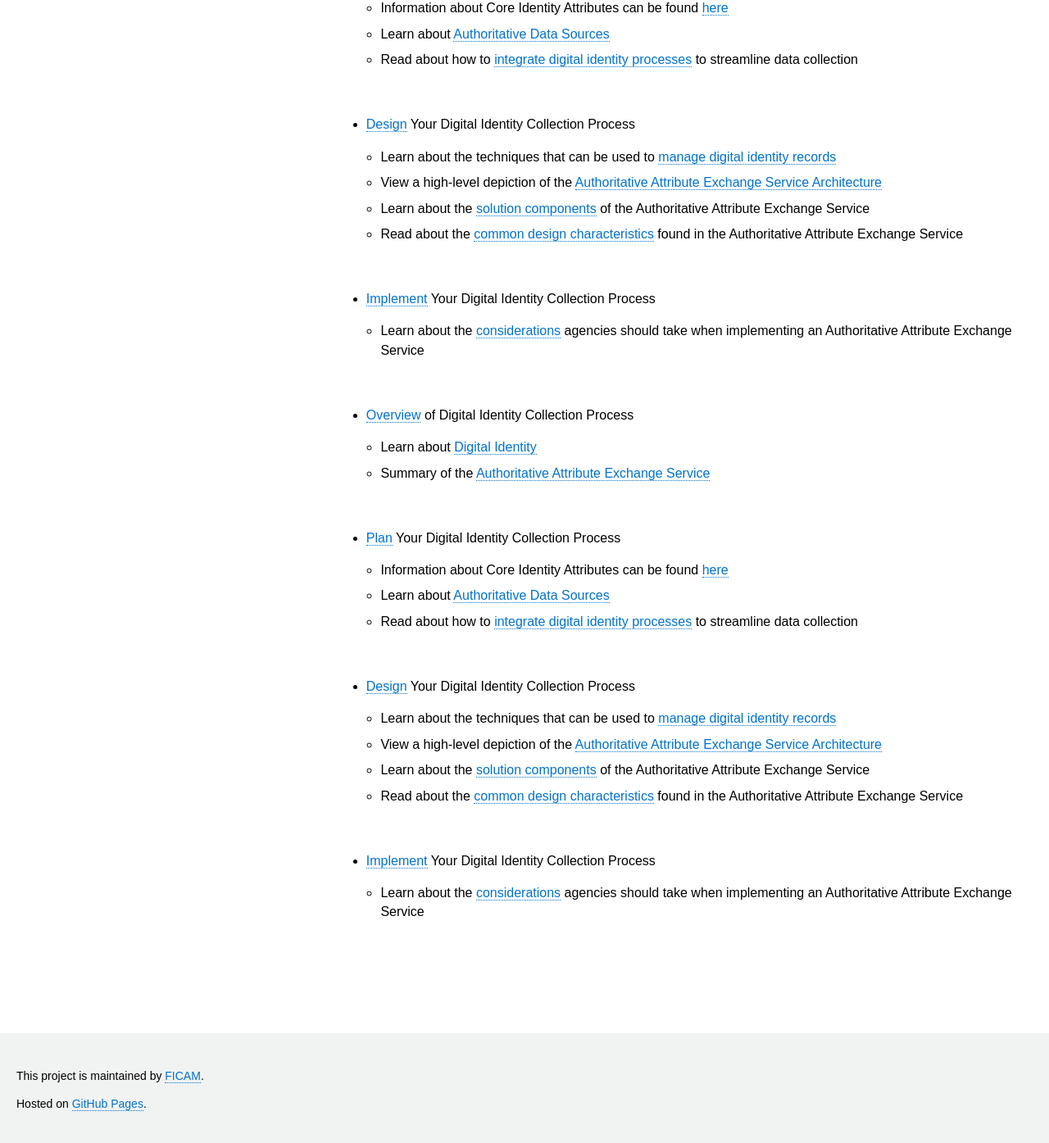
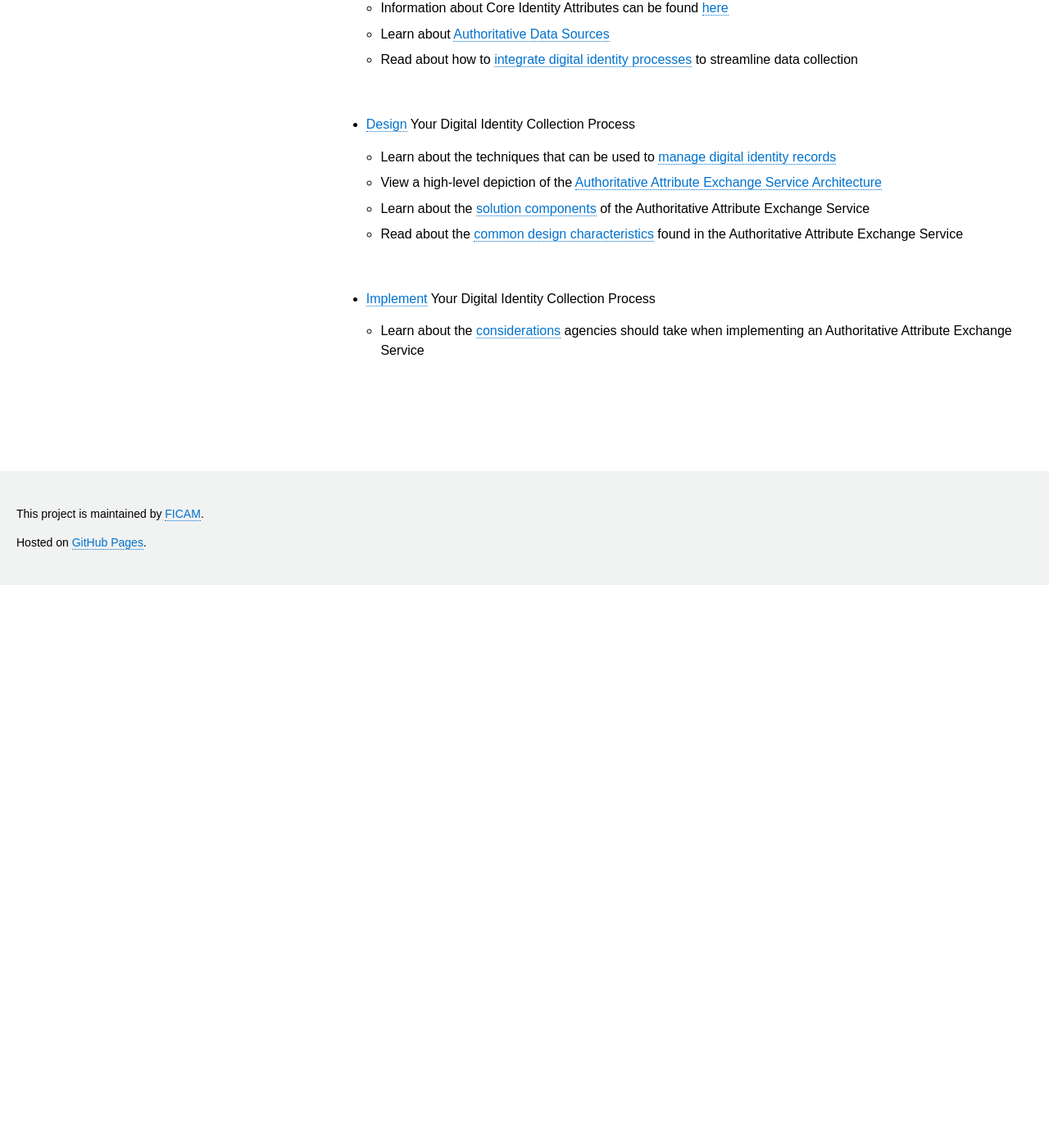
Before and after one commit to bnbuckler/identity-playbook, a Jekyll site: the page built from index.html, in a window 1280 px wide and 1400 px high, scrolled down 821 px. Shown: the top 1395 px of the window at 82% size. Built offline with Jekyll 4.4.1, drawn with Linux system fonts in a browser that asks for light colours; after the commit the page ends 1535 px from its top, so only the background shows below that.

Commit message:
Update index.md

```diff
--- a/_includes/index.md
+++ b/_includes/index.md
@@ -42,38 +42,3 @@ This playbook has been divided into 4 sections:
 <br>
 
   * Learn about the [considerations](../identity-playbook/implement/aaes-implement/) agencies should take when implementing an Authoritative Attribute Exchange Service
-
-
-<br>
-
-* [Overview](../identity-playbook/overview/index/) of Digital Identity Collection Process
-<br>
-
-  * Learn about [Digital Identity](../identity-playbook/overview/1_enterprise-id/)
-  * Summary of the [Authoritative Attribute Exchange Service](../identity-playbook/overview/2_ae-elements/)
-
-<br>
-
-* [Plan](../identity-playbook/plan/index) Your Digital Identity Collection Process
-<br>
-
-  * Information about Core Identity Attributes can be found [here](../identity-playbooks/plan/id-attributes/)
-  * Learn about [Authoritative Data Sources](../identity-playbook/plan/auth-soruces/)
-  * Read about how to [integrate digital identity processes](../identity-playbook/plan/id-integration/) to streamline data collection
-
-<br>
-
-* [Design](../identity-playbook/design/index) Your Digital Identity Collection Process
-<br>
-
-  * Learn about the techniques that can be used to [manage digital identity records](../identity-playbook/design/1_manage-records/)
-  * View a high-level depiction of the [Authoritative Attribute Exchange Service Architecture](../identity-playbook/design/2_aaes-arch/)
-  * Learn about the [solution components](../identity-playbook/3_aaes-solutions/) of the Authoritative Attribute Exchange Service
-  * Read about the [common design characteristics](..identity-playbook/4_aaes-design/) found in the Authoritative Attribute Exchange Service
-
-<br>
-
-* [Implement](../identity-playbook/implement/index/) Your Digital Identity Collection Process
-<br>
-
-  * Learn about the [considerations](../identity-playbook/implement/aaes-implement/) agencies should take when implementing an Authoritative Attribute Exchange Service
```
